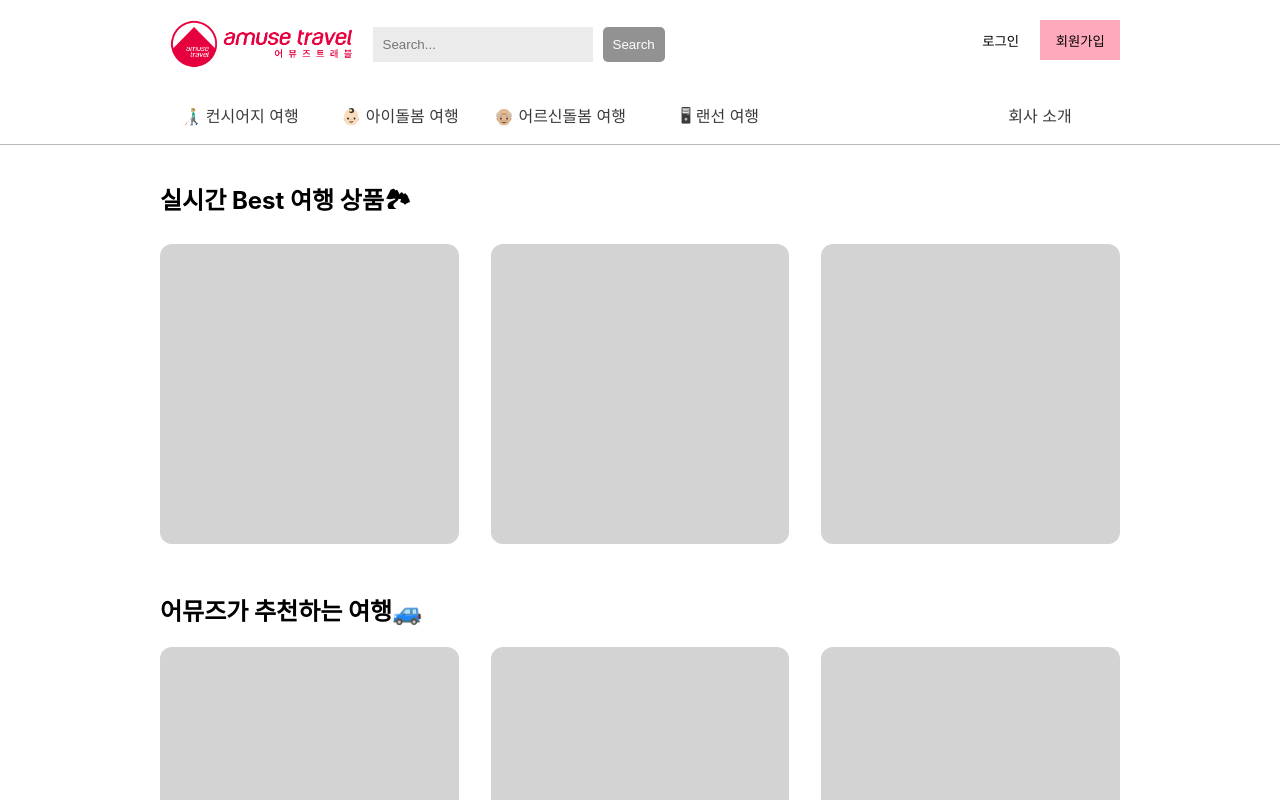
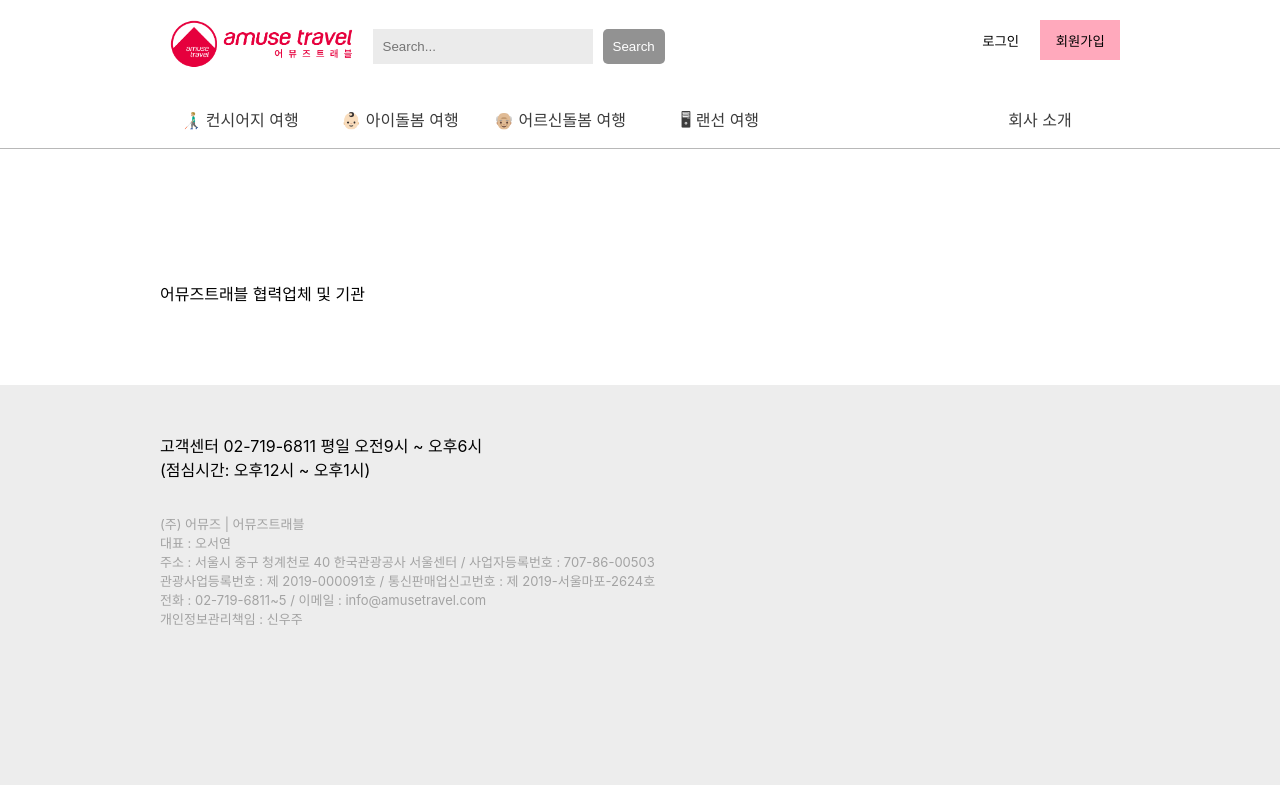
Before and after one commit to inthhh/travel_web_react, a React (Create React App) app in the folder my-app/: page /Concierge in a window 1280 px wide. Shown: the top 800 px of the page. Built offline with nearby package versions, Linux system fonts and the light colour scheme.

Commit message:
add Router&navigate📢

```diff
--- a/my-app/package.json
+++ b/my-app/package.json
@@ -12,6 +12,7 @@
     "@types/react-dom": "^18.0.11",
     "react": "^18.2.0",
     "react-dom": "^18.2.0",
+    "react-router-dom": "^6.10.0",
     "react-scripts": "5.0.1",
     "typescript": "^4.9.5",
     "web-vitals": "^2.1.4"
--- a/my-app/src/App.tsx
+++ b/my-app/src/App.tsx
@@ -1,42 +1,18 @@
 import React, { ReactNode } from "react";
 import { BrowserRouter, Routes, Route } from "react-router-dom";
 import "./App.css";
-import Header from "./Headers/Header";
-import MainBestItem from "./MainPage/MainBestItems/MainBestItem";
-import MainRecommendItem from "./MainPage/MainRecommendItems/MainRecommendItem";
-import MainNews from "./MainPage/MainNews/MainNews";
-import MainRegionItem from "./MainPage/MainRegionItems/MainRegionItem";
-import MainMoreAbout from "./MainPage/MainMoreAbout/MainMoreAbout";
-import Footer from "./Footers/Footer";
 import Concierge from "./Concierge/Concierge";
+import Home from "./Home";
 // import NotFound from './NotFound';
 
 function App() {
   return (
-    <>
-      <div>
-        <div className="App">
-          {/* <BrowserRouter> */}
-          <Header />
-
-          {/* <Routes>
-              <Route path="/" element={<App />} />
-              <Route path="/concierge/" element={<Concierge />}></Route>
-            </Routes>
-          </BrowserRouter> */}
-        </div>
-        <div className="liner"></div>
-        <br />
-        <div className="App">
-          <MainBestItem />
-          <MainRecommendItem />
-          <MainNews />
-          <MainRegionItem />
-          <MainMoreAbout />
-        </div>
-        <Footer />
-      </div>
-    </>
+    <div>
+      <Routes>
+        <Route path="/" element={<Home />} />
+        <Route path="/Concierge" element={<Concierge />}></Route>
+      </Routes>
+    </div>
   );
 }
 
--- a/my-app/src/Headers/Header.tsx
+++ b/my-app/src/Headers/Header.tsx
@@ -10,15 +10,21 @@ interface Props {
 }
 
 function Header() {
-  // const movePage = useNavigate();
+  const movePage = useNavigate();
+  const navigateToHome = () => {
+    movePage("/");
+  };
   const navigateToConcierge = () => {
-    // movePage("../Concierge/Concierge");
+    movePage("/Concierge");
   };
+
   const MenuItem = ({ children }: Props) => <div className="menu-item">{children}</div>;
   return (
     <div>
       <div className="top">
-        <img className="logo" src={logoimage} alt="Amuse Travel Logo" />
+        <div onClick={navigateToHome}>
+          <img className="logo" src={logoimage} alt="Amuse Travel Logo" />
+        </div>
         <div className="search-box">
           <input type="text" placeholder="Search..." />
           <button className="searchBtn">Search</button>
--- /dev/null
+++ b/my-app/src/Home.tsx
@@ -0,0 +1,34 @@
+import React, { ReactNode } from "react";
+import "./App.css";
+import Header from "./Headers/Header";
+import MainBestItem from "./MainPage/MainBestItems/MainBestItem";
+import MainRecommendItem from "./MainPage/MainRecommendItems/MainRecommendItem";
+import MainNews from "./MainPage/MainNews/MainNews";
+import MainRegionItem from "./MainPage/MainRegionItems/MainRegionItem";
+import MainMoreAbout from "./MainPage/MainMoreAbout/MainMoreAbout";
+import Footer from "./Footers/Footer";
+import Concierge from "./Concierge/Concierge";
+
+function Home() {
+  return (
+    <>
+      <div>
+        <div className="App">
+          <Header />
+        </div>
+        <div className="liner"></div>
+        <br />
+        <div className="App">
+          <MainBestItem />
+          <MainRecommendItem />
+          <MainNews />
+          <MainRegionItem />
+          <MainMoreAbout />
+        </div>
+        <Footer />
+      </div>
+    </>
+  );
+}
+
+export default Home;
--- a/my-app/src/index.tsx
+++ b/my-app/src/index.tsx
@@ -1,15 +1,16 @@
-import React from 'react';
-import ReactDOM from 'react-dom/client';
-import './index.css';
-import App from './App';
-import reportWebVitals from './reportWebVitals';
+import React from "react";
+import ReactDOM from "react-dom/client";
+import "./index.css";
+import App from "./App";
+import reportWebVitals from "./reportWebVitals";
+import { BrowserRouter } from "react-router-dom";
 
-const root = ReactDOM.createRoot(
-  document.getElementById('root') as HTMLElement
-);
+const root = ReactDOM.createRoot(document.getElementById("root") as HTMLElement);
 root.render(
   <React.StrictMode>
-    <App />
+    <BrowserRouter>
+      <App />
+    </BrowserRouter>
   </React.StrictMode>
 );
 
--- a/package.json
+++ b/package.json
@@ -1,6 +1,6 @@
 {
   "dependencies": {
     "@types/react-router-dom": "^5.3.3",
-    "react-router-dom": "^6.9.0"
+    "react-router-dom": "^6.10.0"
   }
 }
```
Also changed, not shown: my-app/src/ChildCare/ChildCare.tsx (added, +20 -0 lines), 2 other files (tests, documents, lock files or other folders).
